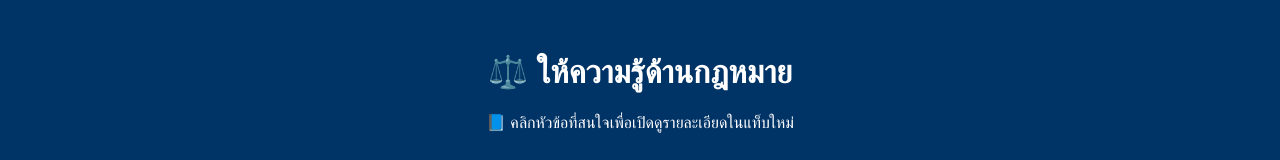
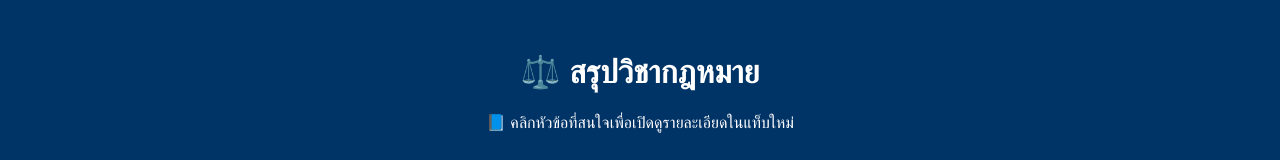
Before and after one commit to Phachana/criminal-law-site, a plain HTML site: page index.html in a window 1280 px wide. Shown: the top 160 px of the page. Drawn offline with Linux system fonts and the light colour scheme.

Commit message:
Update index.html

```diff
--- a/index.html
+++ b/index.html
@@ -2,12 +2,12 @@
 <html lang="th">
 <head>
   <meta charset="UTF-8">
-  <title>🌐 เว็บไซต์ให้ความรู้ด้านกฎหมาย</title>
+  <title>🌐 เว็บไซต์รวมสรุป la110 & la101</title>
   <link rel="stylesheet" href="style.css">
 </head>
 <body>
   <header>
-    <h1>⚖️ ให้ความรู้ด้านกฎหมาย</h1>
+    <h1>⚖️ สรุปวิชากฎหมาย</h1>
     <p>📘 คลิกหัวข้อที่สนใจเพื่อเปิดดูรายละเอียดในแท็บใหม่</p>
   </header>
 
```
